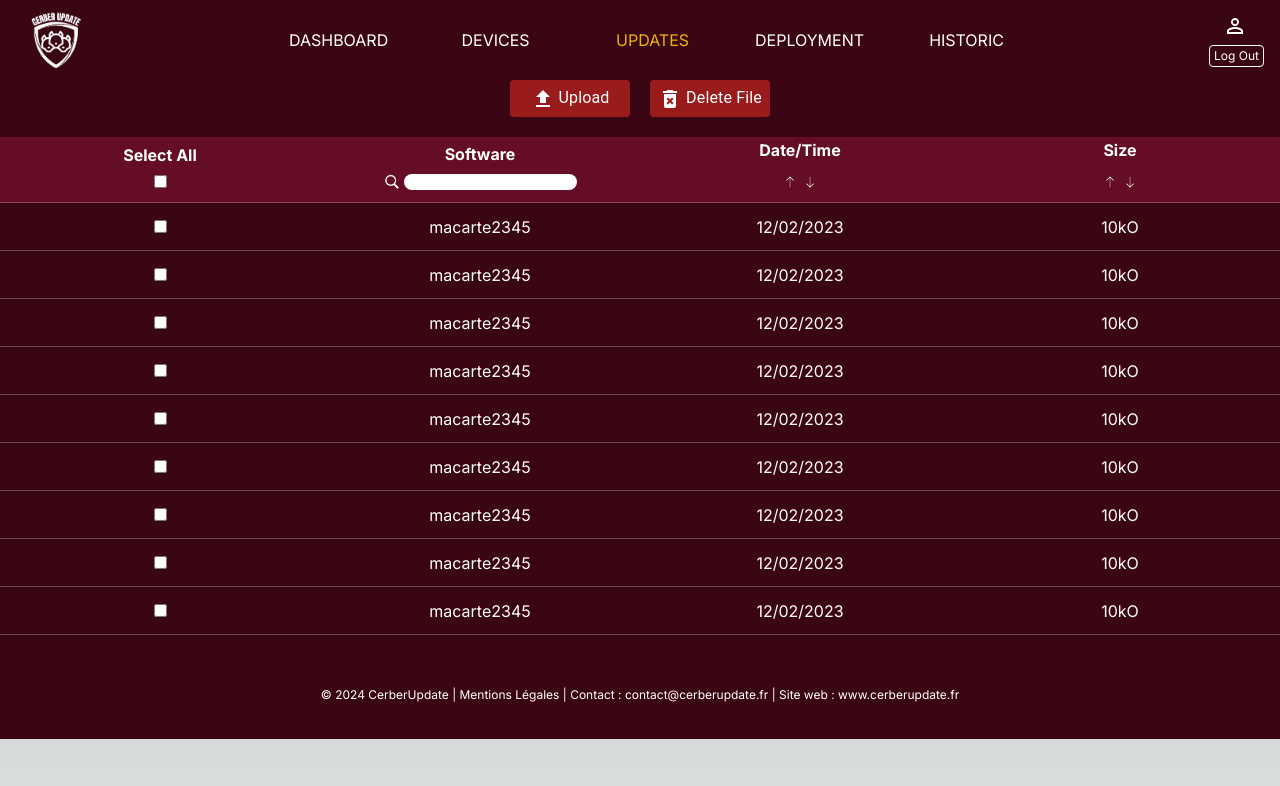
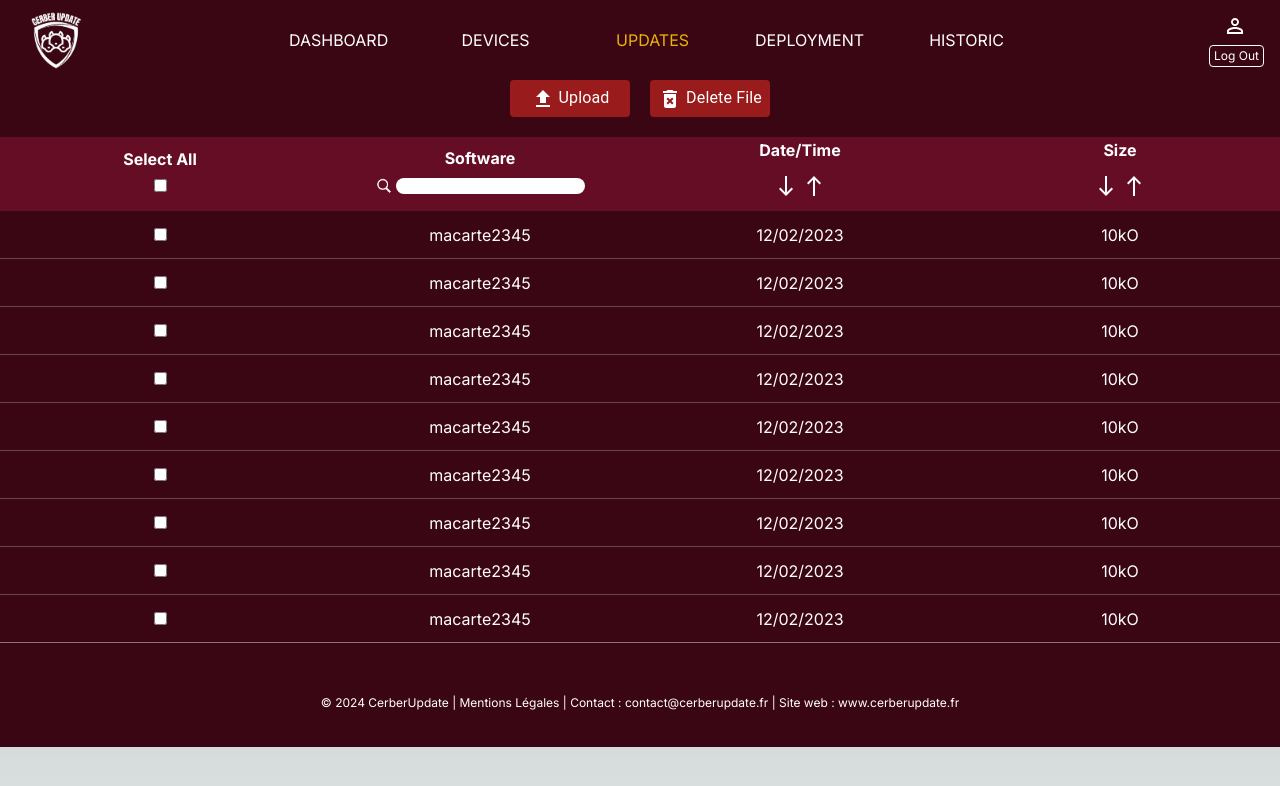
Before and after one commit to benjaminbaret/cerber-web-app, a Next.js app: page /updates in a window 1280 px wide. Shown: the top 786 px of the page. Built offline with nearby package versions, Linux system fonts and the light colour scheme.

Commit message:
modifs fin de journée 22/01

```diff
--- a/src/app/dashboard/page.tsx
+++ b/src/app/dashboard/page.tsx
@@ -54,6 +54,7 @@ const DashboardPage = () => {
                             </div>
 
                     <div className='flex items-center justify-center text-white' style={{ display: 'flex', flexDirection: 'column', alignItems: 'center', color: '#FFFFFF'}}>
+                    <div id="acceptedDevices" className="w-full bg-white bg-opacity-30 p-2 m-2 rounded-md">
                         <PieChart
                                 series={[
                                     {
@@ -68,6 +69,8 @@ const DashboardPage = () => {
                                 width={400}
                                 height={200}
                             />
+                    </div>
+
                         </div>
                     </div>
                 </div>
--- a/src/app/deployment/page.tsx
+++ b/src/app/deployment/page.tsx
@@ -96,7 +96,7 @@ const DeploymentPage = () => {
                 </div>
             </div>
             <table className="w-full bg-darkPurple text-white justify-between items-center h-full overflow-auto relative">
-                <thead className="h-50 fixed sticky top-40 w-full bg-darkPurple z-50  bg-intermediatePurple text-lg">
+                <thead className="h-50 fixed sticky top-40 w-full bg-darkPurple z-50 bg-intermediatePurple text-md">
                     <th key="column1" id="selectAllId" className="w-1/7">
                         <div>Progress</div>
                     </th>
--- a/src/app/devices/page.tsx
+++ b/src/app/devices/page.tsx
@@ -141,7 +141,7 @@ const devicesPage = () => {
             <Navbar currentPage="devices" />
 
             <div className="w-full bg-darkPurple top-20 container flex justify-center items-center">
-                <div className="grid grid-cols-3 gap-3 ">
+                <div className="grid grid-cols-3 gap-5 ">
                     <PopUpNewDevice />
                     <PopUpNewGroup />
                     <PopUpDeleteDevice />
@@ -175,7 +175,7 @@ const devicesPage = () => {
                                     <div>Name</div>
                                     <div className="flex items-center justify-center pt-2 pb-2">
                                         <img src="/images/loupe.png" className="h-4 mr-2" onClick={inputSearchName} />
-                                        <input type="text" id="searchInputName" className="text-black text-xs rounded-full" />
+                                        <input type="text" id="searchInputName" className="text-black text-xs rounded-full" style={{ paddingLeft: '8px', paddingRight: '8px' }}/>
                                     </div>
                                 </div>
                             </th>
@@ -209,7 +209,7 @@ const devicesPage = () => {
                                     <div>Software</div>
                                     <div className="flex items-center justify-center pt-2 pb-2">
                                         <img src="/images/loupe.png" className="h-4 mr-2" onClick={inputSearchSoft} />
-                                        <input type="text" id="searchInputSoft" className="text-black text-xs rounded-full" />
+                                        <input type="text" id="searchInputSoft" className="text-black text-xs rounded-full" style={{ paddingLeft: '8px', paddingRight: '8px' }} />
                                     </div>
                                 </div>
                             </th>
@@ -218,7 +218,7 @@ const devicesPage = () => {
                                     <div>Last Update</div>
                                     <div className="flex items-center justify-center pt-2 pb-2">
                                         <img src="/images/loupe.png" className="h-4 mr-2 mb-19" onClick={inputSearchUpdate} />
-                                        <input type="text" id="inputLastUpdate" className="text-black text-xs rounded-full" />
+                                        <input type="text" id="inputLastUpdate" className="text-black text-xs rounded-full" style={{ paddingLeft: '8px', paddingRight: '8px' }}/>
                                     </div>
                                 </div>
                             </th>
--- a/src/app/updates/page.tsx
+++ b/src/app/updates/page.tsx
@@ -5,6 +5,8 @@ import React, { useEffect, useState } from 'react';
 import Footer from "../component/footer/footer";
 import PopUpUpdates from "../component/popupupdates/page";
 import PopUpDeleteDevice from "../component/popupdeletedevice/page";
+import SouthIcon from '@mui/icons-material/South';
+import NorthIcon from '@mui/icons-material/North';
 
 const handleDelete = () => {
     console.log('delete command');
@@ -124,12 +126,9 @@ const UpdatesPage = () => {
 
         <div className="bg-darkPurple text-white">
 
-            <div style={{ overflow: 'hidden' }}>
                 <div>
                     <Navbar currentPage="updates" />
                 </div>
-
-                <div className="fixed top-20 w-full bg-darkPurple z-50 sticky"> </div>
 
                     <div className="flex justify-center items-center">
                         <div className="grid grid-cols-2 gap-5">
@@ -137,11 +136,10 @@ const UpdatesPage = () => {
                             <PopUpDeleteDevice />
                         </div>
                     </div>
-                </div>
 
-                <div>
-                    <table className="w-full mt-5 mb-6 bg-darkPurple text-white justify-between items-center h-full relative">
-                        <thead className="sticky w-full bg-darkPurple z-50 bg-intermediatePurple text-md">
+                    <div id="pageContent" className="w-full bg-darkPurple text-white justify-between items-center h-full">
+                    <table className="w-full mt-5 mb-6 justify-between items-center h-full relative ">
+                        <thead className=" w-full bg-darkPurple z-50 bg-intermediatePurple text-md">
                             <tr>
                                 <th key="column1" id="selectAllId" className="w-1/4">
                                     <div className="flex flex-col items-center justify-center">
@@ -157,7 +155,7 @@ const UpdatesPage = () => {
                                         <div>Software</div>
                                         <div className="flex items-center justify-center pt-2 pb-2">
                                             <img src="images/loupe.png" className="h-4 mr-1" onClick={inputSearchName} />
-                                            <input type="text" id="searchInputSoft" className="text-black text-xs rounded-full" />
+                                            <input type="text" id="searchInputSoft" className="text-black text-xs rounded-full" style={{ paddingLeft: '8px', paddingRight: '8px' }} />
                                         </div>
                                     </div>
                                 </th>
@@ -166,8 +164,8 @@ const UpdatesPage = () => {
                                     <div className="flex flex-col items-center justify-center">
                                         <div>Date/Time</div>
                                         <div className="flex items-center justify-center pt-2 pb-2">
-                                            <img src="images/up.png" className="h-4 mr-1" onClick={AscendingSortFunctionDate} />
-                                            <img src="images/down.png" className="h-4 mt-1 mb-1" onClick={DescendingSortFunctionDate} />
+                                            <SouthIcon className="h-4 mr-1" onClick={AscendingSortFunctionDate} />
+                                            <NorthIcon className="h-4 mt-1 mb-1" onClick={DescendingSortFunctionDate} />
                                         </div>
                                     </div>
                                 </th>
@@ -176,8 +174,8 @@ const UpdatesPage = () => {
                                         <div>Size</div>
                                         <div className="flex items-center justify-center pt-2 pb-2">
                                             <div className="flex items-center justify-center">
-                                                <img src="images/up.png" className="h-4 mr-1" onClick={AscendingSortFunctionSize} />
-                                                <img src="images/down.png" className="h-4 mt-1 mb-1" onClick={DescendingSortFunctionSize} />
+                                                <SouthIcon className="h-4 mr-1" onClick={AscendingSortFunctionSize} />
+                                                <NorthIcon className="h-4 mt-1 mb-1" onClick={DescendingSortFunctionSize} />
                                             </div>
                                         </div>
                                     </div>
@@ -188,9 +186,8 @@ const UpdatesPage = () => {
                     </table>
 
                 </div>
-        <Footer />
+            <Footer />
         </div>
-
     );
 };
 export default UpdatesPage;
```
